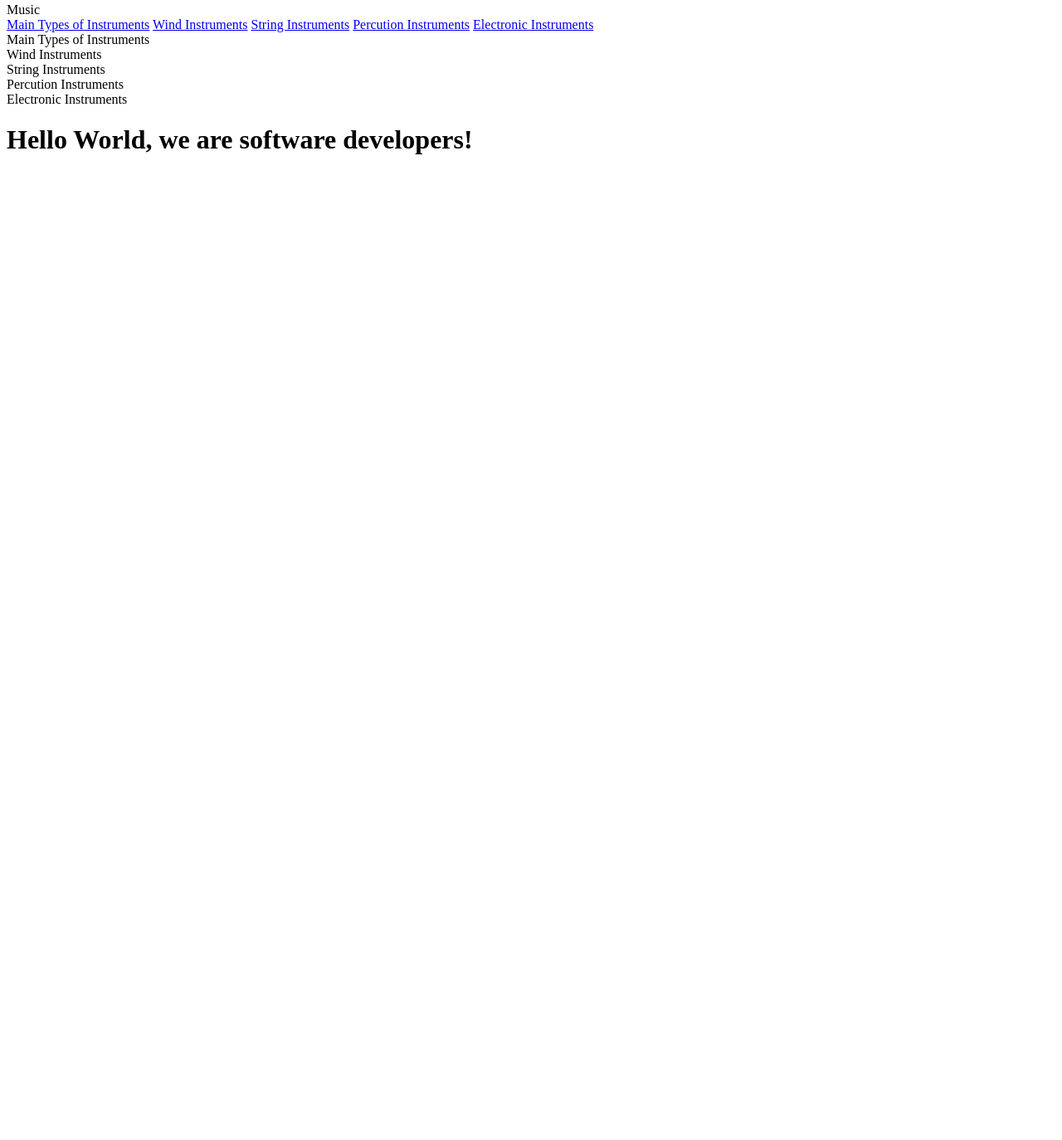
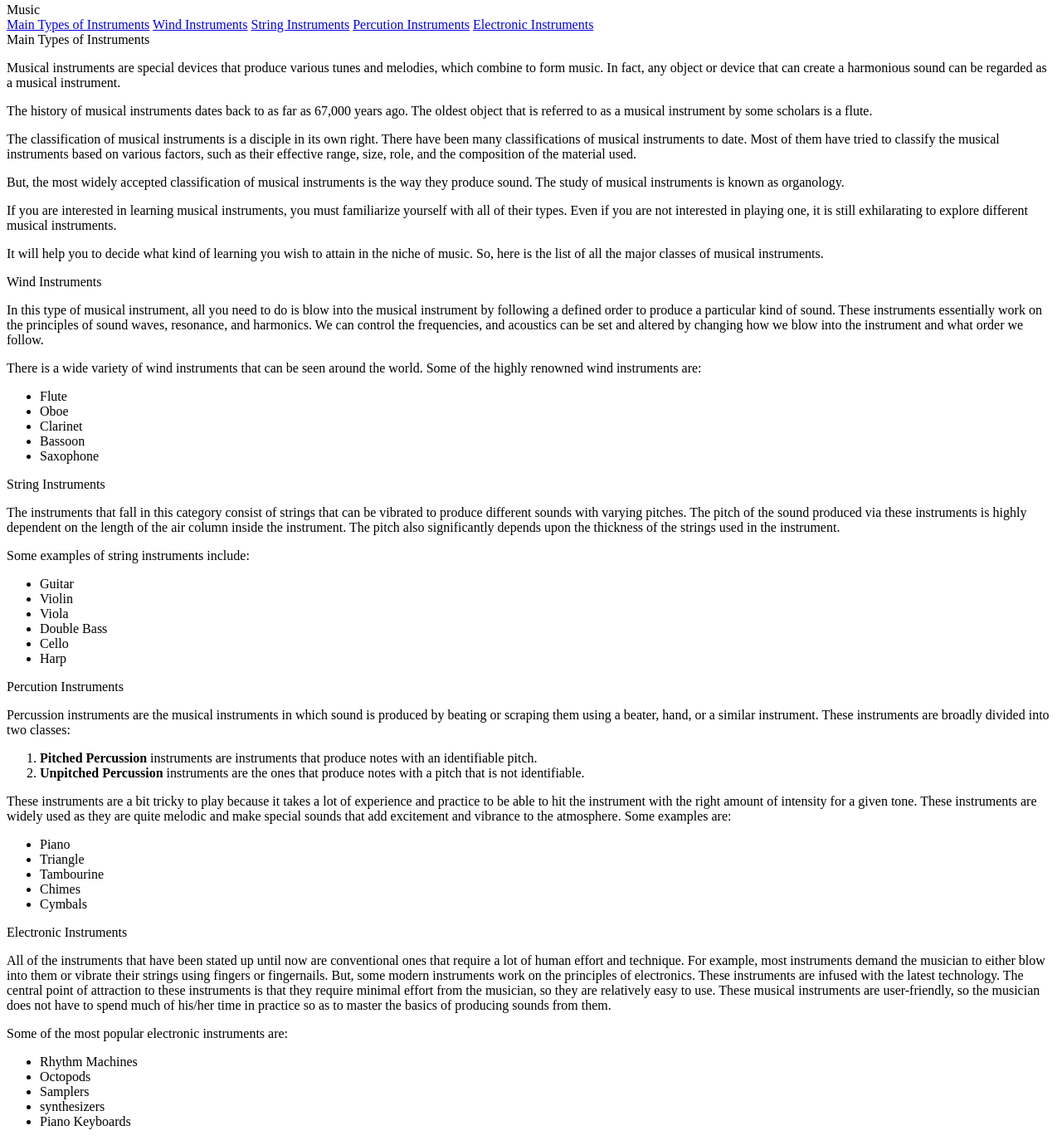
Before and after one commit to alvaroiporre/MicroverseDavidAlvaro, a plain HTML site: page index.html in a window 1280 px wide. Shown: the part 5-1379 px from the top of the page at 83% size. Before the commit the page ends 800 px from the top, so only its background shows below. Drawn offline with Linux system fonts and the light colour scheme.

Commit message:
Finish Layout

```diff
--- a/index.html
+++ b/index.html
@@ -9,32 +9,127 @@
   <body>
     <nav id="navbar">
       <header>Music</header>
-      <a href="#types_of_instruments" class="nav-link">Main Types of Instruments</a>
+      <a href="#main_types_of_instruments" class="nav-link">Main Types of Instruments</a>
       <a href="#wind_instruments" class="nav-link">Wind Instruments</a>
       <a href="#string_instruments" class="nav-link">String Instruments</a>
       <a href="#percution_instruments" class="nav-link">Percution Instruments</a>
       <a href="#electronic_instruments" class="nav-link">Electronic Instruments</a>
     </nav>
     <main id="main-doc">
-      <section class="main-section" id="types_of_instruments">
+      <section class="main-section" id="main_types_of_instruments">
         <header>Main Types of Instruments </header>
+        <article>
+          <code></code>
+          <p>
+            Musical instruments are special devices that produce various tunes and melodies, which combine to form music. In fact, any object or device that can create a harmonious sound can be regarded as a musical instrument.
+          </p>
+          <p>
+            The history of musical instruments dates back to as far as 67,000 years ago. The oldest object that is referred to as a musical instrument by some scholars is a flute.
+          </p>
+          <p>
+            The classification of musical instruments is a disciple in its own right. There have been many classifications of musical instruments to date. Most of them have tried to classify the musical instruments based on various factors, such as their effective range, size, role, and the composition of the material used.
+          </p>
+          <p>
+            But, the most widely accepted classification of musical instruments is the way they produce sound. The study of musical instruments is known as organology.
+          </p>
+          <p>
+            If you are interested in learning musical instruments, you must familiarize yourself with all of their types. Even if you are not interested in playing one, it is still exhilarating to explore different musical instruments.
+          </p>
+          <p>
+            It will help you to decide what kind of learning you wish to attain in the niche of music. So, here is the list of all the major classes of musical instruments.
+          </p>
+        </article>
       </section>
       <section class="main-section" id="wind_instruments">
         <header>Wind Instruments</header>
+        <article>
+          <code></code>
+          <p>
+            In this type of musical instrument, all you need to do is blow into the musical instrument by following a defined order to produce a particular kind of sound. These instruments essentially work on the principles of sound waves, resonance, and harmonics. We can control the frequencies, and acoustics can be set and altered by changing how we blow into the instrument and what order we follow.
+          </p>
+          <p>
+            There is a wide variety of wind instruments that can be seen around the world. Some of the highly renowned wind instruments are:
+          </p>
+          <ul>
+            <li>Flute</li>
+            <li>Oboe</li>
+            <li>Clarinet</li>
+            <li>Bassoon</li>
+            <li>Saxophone</li>
+          </ul>
+        </article>
       </section>
       <section class="main-section" id="string_instruments">
         <header>String Instruments</header>
+        <article>
+          <code></code>
+          <p>
+            The instruments that fall in this category consist of strings that can be vibrated to produce different sounds with varying pitches. The pitch of the sound produced via these instruments is highly dependent on the length of the air column inside the instrument. The pitch also significantly depends upon the thickness of the strings used in the instrument.
+          </p>
+          <p>
+            Some examples of string instruments include:
+          </p>
+          <ul>
+            <li>Guitar</li>
+            <li>Violin</li>
+            <li>Viola</li>
+            <li>Double Bass</li>
+            <li>Cello</li>
+            <li>Harp</li>
+          </ul>
+        </article>
       </section>
       <section class="main-section" id="percution_instruments">
         <header>Percution Instruments</header>
+        <article>
+          <code></code>
+          <p>
+            Percussion instruments are the musical instruments in which sound is produced by beating or scraping them using a beater, hand, or a similar instrument. These instruments are broadly divided into two classes:
+          </p>
+          <ol>
+            <li>
+              <strong>Pitched Percussion</strong> instruments are instruments that produce notes with an identifiable pitch.
+            </li>
+            <li>
+              <strong>Unpitched Percussion</strong> instruments are the ones that produce notes with a pitch that is not identifiable.
+            </li>
+          </ol>
+          <p>
+            These instruments are a bit tricky to play because it takes a lot of experience and practice to be able to hit the instrument with the right amount of intensity for a given tone. These instruments are widely used as they are quite melodic and make special sounds that add excitement and vibrance to the atmosphere. Some examples are:
+          </p>
+          <ul>
+            <li>Piano</li>
+            <li>Triangle</li>
+            <li>Tambourine</li>
+            <li>Chimes</li>
+            <li>Cymbals</li>
+          </ul>
+        </article>
       </section>
       <section class="main-section" id="electronic_instruments">
         <header>Electronic Instruments</header>
+        <article>
+          <code></code>
+          <p>
+            All of the instruments that have been stated up until now are conventional ones that require a lot of human effort and technique. For example, most instruments demand the musician to either blow into them or vibrate their strings using fingers or fingernails.
+
+            But, some modern instruments work on the principles of electronics. These instruments are infused with the latest technology. The central point of attraction to these instruments is that they require minimal effort from the musician, so they are relatively easy to use.
+
+            These musical instruments are user-friendly, so the musician does not have to spend much of his/her time in practice so as to master the basics of producing sounds from them.
+          </p>
+          <p>Some of the most popular electronic instruments are:</p>
+          <ul>
+            <li>Rhythm Machines</li>
+            <li>Octopods</li>
+            <li>Samplers</li>
+            <li>synthesizers</li>
+            <li>Piano Keyboards</li>
+          </ul>
+        </article>
       </section>
 
 
     <script src="https://cdn.freecodecamp.org/testable-projects-fcc/v1/bundle.js"></script>
-    <h1>Hello World, we are software developers!</h1>
 
     <script  src="js/index.js"></script>
     </main>
```
